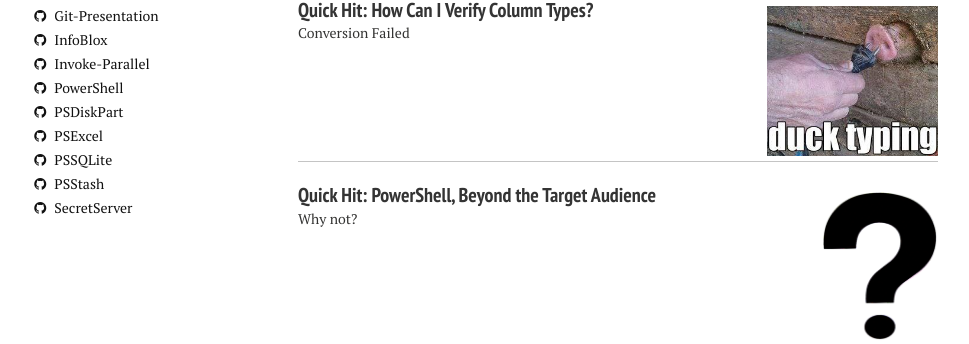
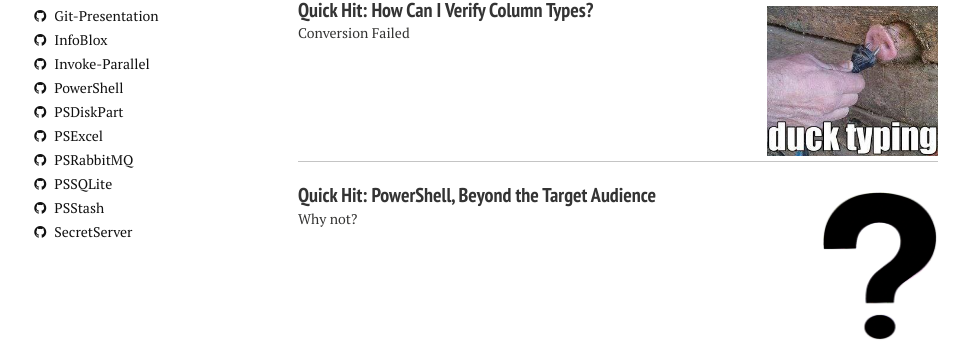
Before and after one commit to RamblingCookieMonster/RamblingCookieMonster.github.io, a Jekyll site: the page built from index.md, in a window 1280 px wide and 900 px high, scrolled down 925 px. Shown: the part 110-454 px from the top of the window, without its empty margins (22-991 px from the left). Built offline with Jekyll 4.4.1, drawn with Linux system fonts in a browser that asks for light colours; nearby versions of some CDN libraries.

Commit message:
rabbitmq

```diff
--- a/_config.yml
+++ b/_config.yml
@@ -49,6 +49,7 @@ owner:
           "PowerShell",
           "PSDiskPart",
           "PSExcel",
+          "PSRabbitMQ",
           "PSSQLite",
           "PSStash",
           "SecretServer"]
```
